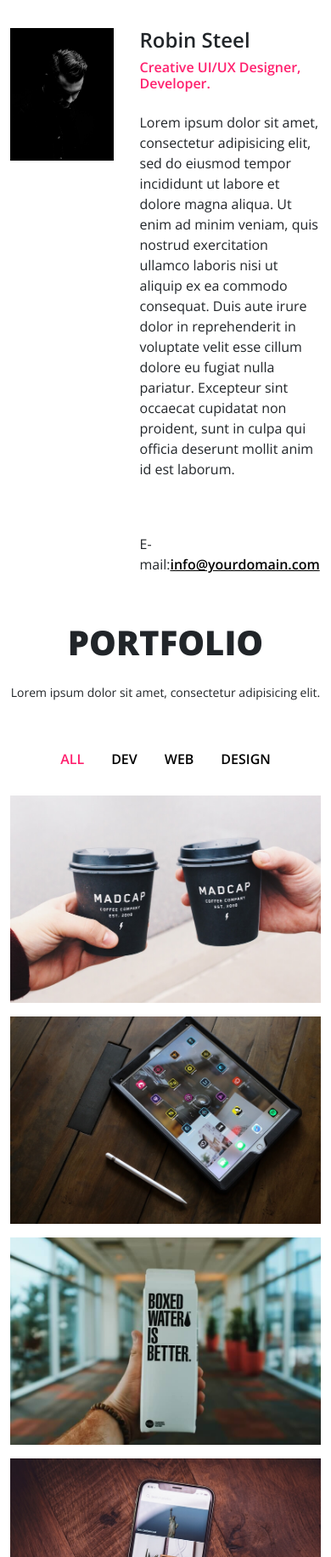
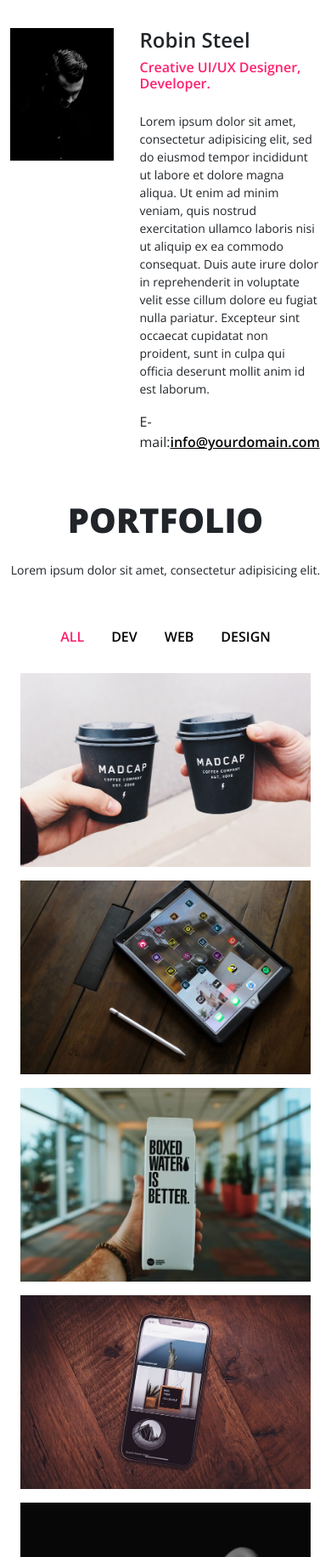
Before and after one commit to RoaShaban/OSAKA, a plain HTML site: page index.html in a window 390 px wide. Shown: the part 1000-2832 px from the top of the page at 85% size. Drawn offline with nearby package versions, Linux system fonts and the light colour scheme.

Commit message:
fix About responsive

```diff
--- a/assets/css/main.css
+++ b/assets/css/main.css
@@ -113,6 +113,19 @@
 
 /* About ends */
 
+/* About responsive starts */
+
+@media screen and (max-width: 992px){
+
+    .about .about-content p{
+        font-size: 14px;
+        font-weight: 400;
+    }
+
+}
+
+/* About responsive ends */
+
 /* portfolio starts */
 
 .portfolio .portfolio-title h2{
@@ -148,5 +161,4 @@
     color: var(--primaryColor);
 }
 
-
 /* portfolio ends */
--- a/index.html
+++ b/index.html
@@ -115,12 +115,12 @@
                     <div class="about-content col-7 offset-1 d-flex flex-column justify-content-center">
                         <h3>Robin Steel</h3>
                         <h4 class="text-primaryColor mb-4">Creative UI/UX Designer, Developer.</h4>
-                        <p>Lorem ipsum dolor sit amet, consectetur adipisicing elit, sed do eiusmod tempor incididunt ut
+                        <p class="d-md-block d-sm-none mb-lg-5">Lorem ipsum dolor sit amet, consectetur adipisicing elit, sed do eiusmod tempor incididunt ut
                             labore et dolore magna aliqua. Ut enim ad minim veniam, quis nostrud exercitation ullamco
                             laboris nisi ut aliquip ex ea commodo consequat. Duis aute irure dolor in reprehenderit in
                             voluptate velit esse cillum dolore eu fugiat nulla pariatur. Excepteur sint occaecat
                             cupidatat non proident, sunt in culpa qui officia deserunt mollit anim id est laborum.</p>
-                        <div class="address mt-5">
+                        <div class="address">
                             <span>E-mail:</span><a href="mailto:info@yourdomain.com"
                                 class="text-black">info@yourdomain.com</a>
                         </div>
@@ -163,7 +163,7 @@
                     <div class="tab-pane fade show active" id="all-tab-pane" role="tabpanel" aria-labelledby="all-tab"
                         tabindex="0">
 
-                        <div class="container-fluid">
+                        <div class="container-fluid px-4">
                             <div class="row g-3">
 
                                 <img src="./assets/img/portfolio/creative_design.jpg" class="col-lg-4 col-md-6 col-sm-12" />
@@ -179,7 +179,7 @@
                     </div>
                     <div class="tab-pane fade" id="dev-tab-pane" role="tabpanel" aria-labelledby="dev-tab" tabindex="0">
 
-                        <div class="container-fluid">
+                        <div class="container-fluid px-4">
                             <div class="row g-3">
 
                                 <img src="./assets/img/portfolio/web_develop.jpg" class="col-lg-4 col-md-6 col-sm-12" />
@@ -190,7 +190,7 @@
                     </div>
                     <div class="tab-pane fade" id="web-tab-pane" role="tabpanel" aria-labelledby="web-tab" tabindex="0">
 
-                        <div class="container-fluid">
+                        <div class="container-fluid px-4">
                             <div class="row g-3">
 
                                 <img src="./assets/img/portfolio/app_develop.jpg" class="col-lg-4 col-md-6 col-sm-12" />
@@ -202,7 +202,7 @@
                     <div class="tab-pane fade" id="design-tab-pane" role="tabpanel" aria-labelledby="design-tab"
                         tabindex="0">
 
-                        <div class="container-fluid">
+                        <div class="container-fluid px-4">
                             <div class="row g-3">
 
                                 <img src="./assets/img/portfolio/creative_design.jpg" class="col-lg-4 col-md-6 col-sm-12" />
```
